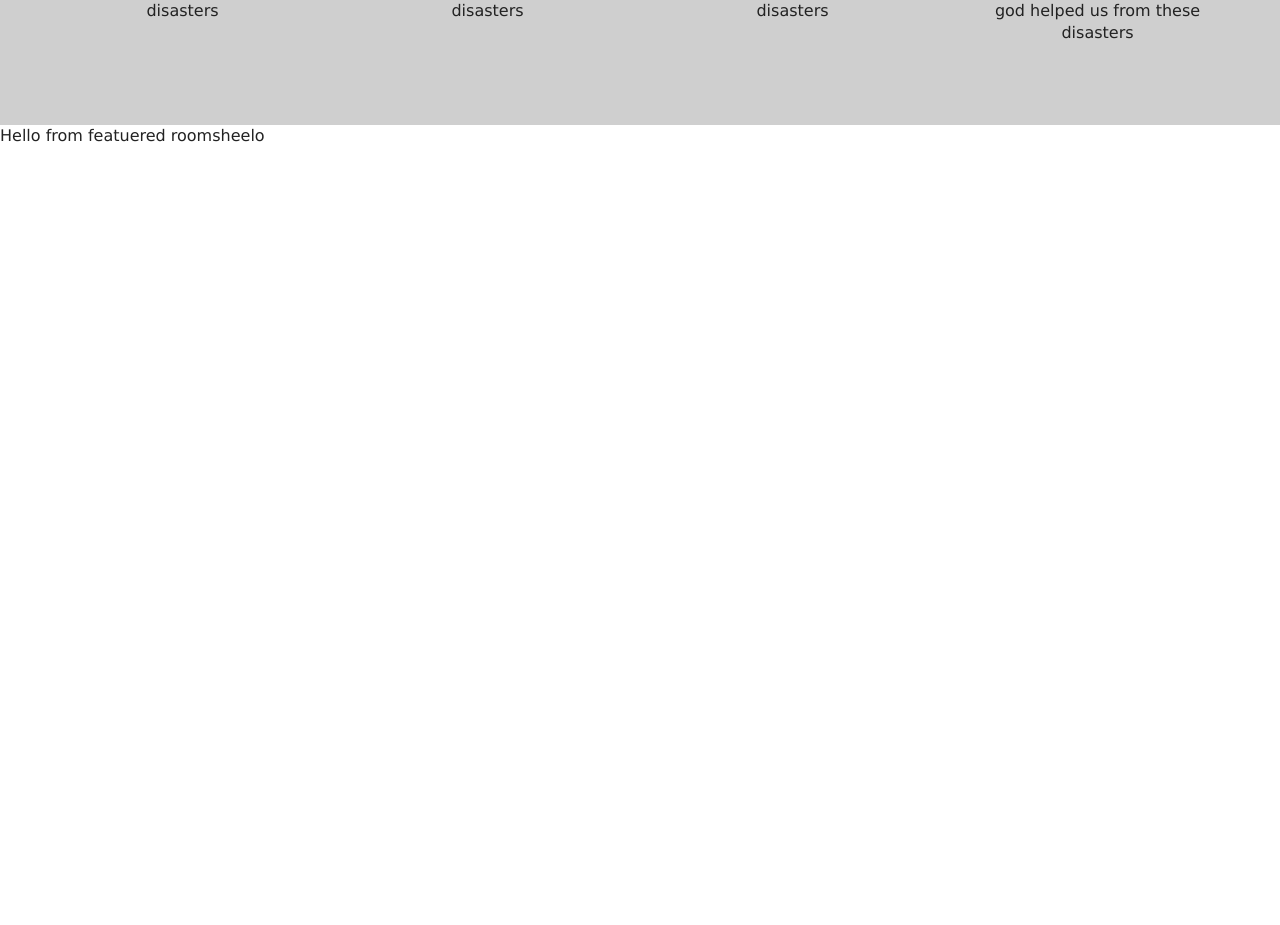
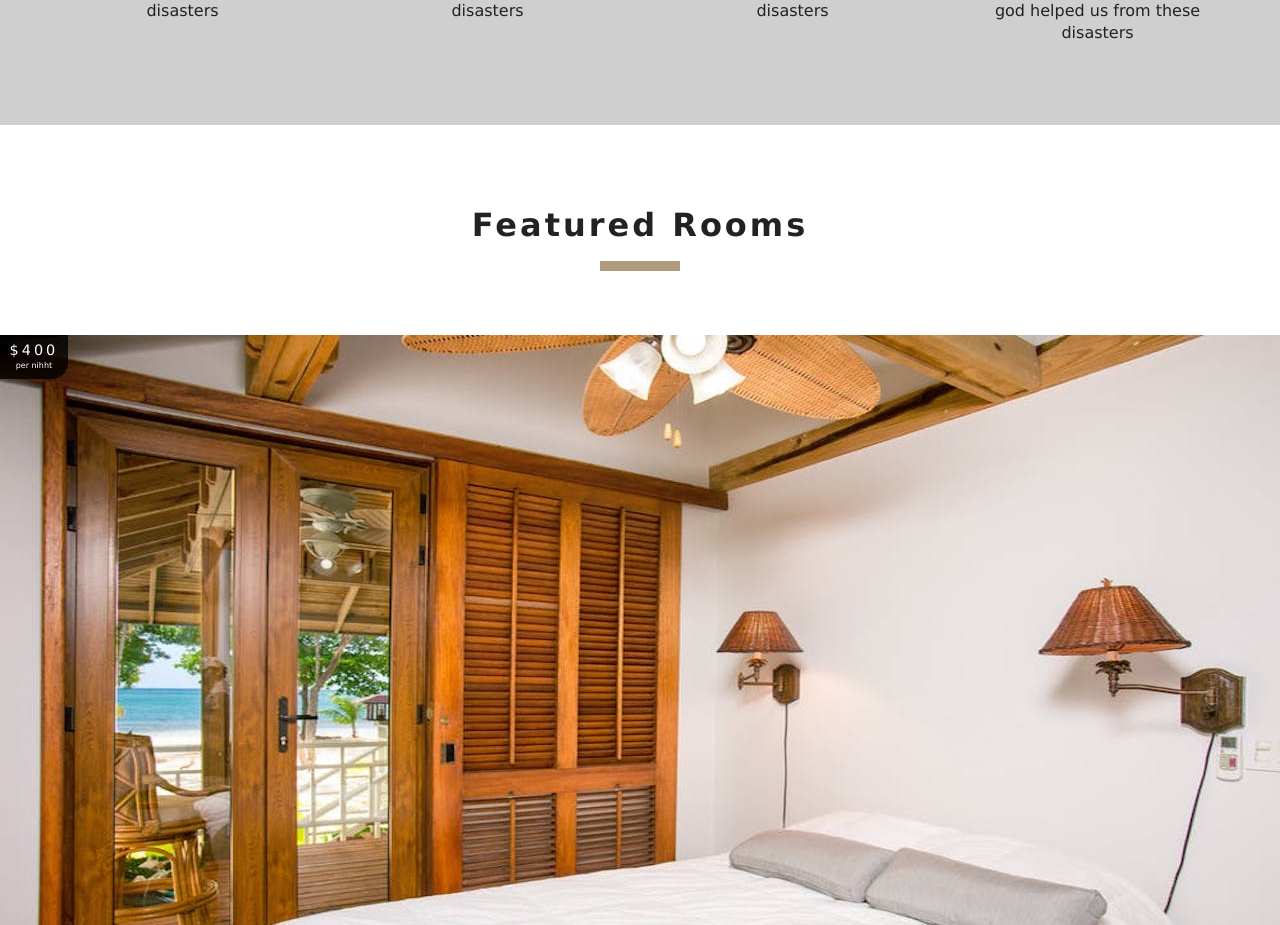
Before and after one commit to ABHISHEK-T-S/resort, a React (Create React App) app: page / in a window 1280 px wide. Shown: the part 1226-2151 px from the top of the page. Before the commit the page ends 1373 px from the top, so only its background shows below. Built offline with nearby package versions, Linux system fonts and the light colour scheme.

Commit message:
featured rooms added

```diff
--- a/src/App.css
+++ b/src/App.css
@@ -512,3 +512,10 @@
   }
 }
 /* end of rooms fitler*/
+
+
+.ROOMING{
+  margin: auto;
+  margin-top: 4%;
+  align-items: center;
+}
--- a/src/Components/FeaturedRooms.js
+++ b/src/Components/FeaturedRooms.js
@@ -1,15 +1,30 @@
 import React, { Component } from 'react'
 import { RoomContext } from '../context'
+import Loading from './Loading';
+import Room from './Room';
+import Title from './Title';
 
-export class FeaturedRooms extends Component {
+export default class FeaturedRooms extends Component {
     static contextType = RoomContext
     render() {
-        const value = this.context;
-        console.log(value)
+
+        let {loading ,featuredRooms : rooms} = this.context
+         console.log(rooms);
+         rooms = rooms.map(room => {
+             return <Room key ={room.id} room={room}/>
+         })
+        //  console.log(this)
         return (
-            <div>
-                Hello from featuered rooms{value}
-            </div>
+            <section className ="featured-rooms">
+                <Title title="Featured Rooms"></Title>
+                    <div className='featured-room-center'>
+                        {
+                            loading?<Loading /> : rooms
+                        }
+                    </div>
+
+
+            </section>
         )
     }
 }
--- /dev/null
+++ b/src/Components/Loading.js
@@ -0,0 +1,13 @@
+import React from 'react'
+import loadingGif from '../images/gif/loading-arrow.gif'
+
+export default function Loading() {
+    return (
+        <div className ="loading">
+           <h4> Rooms are Loading</h4>
+           <img src={loadingGif} alt="">
+
+           </img>
+        </div>
+    )
+}
--- /dev/null
+++ b/src/Components/Room.js
@@ -0,0 +1,21 @@
+import React from 'react'
+import {Link } from 'react-router-dom'
+
+export default function Room( {room}) {
+    const { name ,slug ,images ,price} = room;
+    // console.log(room)
+    return (
+
+        <article className=" room">
+            <div className="img-container ">
+                <img  src={images[0]} alt='single room' />
+                <div className='price-top'>
+                    <h6>${price}</h6>
+                    <p>per nihht</p>
+                </div>
+                <Link to= {`/rooms/${slug}`} className ='btn-primary room-link'>FEATURES</Link>
+            </div>
+    <p className='room-info'> {name}</p>
+        </article>
+    )
+}
--- a/src/context.js
+++ b/src/context.js
@@ -4,23 +4,32 @@
 const RoomContext = React.createContext();
 
 class RoomProvider extends Component {
-     state ={
-         rooms : [],
-         sortedRooms :[],
-         featuredRooms : [],
-         loading : true
+    state = {
+        rooms: [],
+        sortedRooms: [],
+        featuredRooms: [],
+        loading: true
     };
     //get Data
 
-     componentDidMount(){
-         let rooms =this.formatData(items)
+    componentDidMount() {
+        let rooms = this.formatData(items);
         console.log(rooms)
+        let featuredRooms = rooms.filter(room => room.featured === true)
+        this.setState({
+            rooms,
+            featuredRooms,
+            sortedRooms: rooms,
+            loading: false
+        });
+
+
     }
-     formatData(items){
-         let tempItems = items.map(item =>{
+    formatData(items) {
+        let tempItems = items.map(item => {
             let id = item.sys.id;
             let images = item.fields.images.map(image => image.fields.file.url);
-             let room = {...item.fields,images: images ,id:id};
+            let room = { ...item.fields, images: images, id: id };
             return room;
         });
         return tempItems;
@@ -30,7 +39,7 @@
 
     render() {
         return (
-            <RoomContext.Provider value={"heelo"}>
+            <RoomContext.Provider value={{...this.state}}>
                 {this.props.children}
             </RoomContext.Provider>
         )
@@ -39,4 +48,4 @@
 
 const RoomConsumer = RoomContext.Consumer;
 
-export {RoomContext,RoomProvider ,RoomConsumer}
+export { RoomContext, RoomProvider, RoomConsumer }
--- a/src/pages/Home.js
+++ b/src/pages/Home.js
@@ -4,7 +4,7 @@
 import { Link } from 'react-router-dom'
 import Services from '../Components/Services'
 import Title from '../Components/Title'
-import { FeaturedRooms} from '../Components/FeaturedRooms'
+import  FeaturedRooms from '../Components/FeaturedRooms'
 
 export const Home = () => {
     return (
```
Lines whose indentation alone changed are shown as unchanged.
